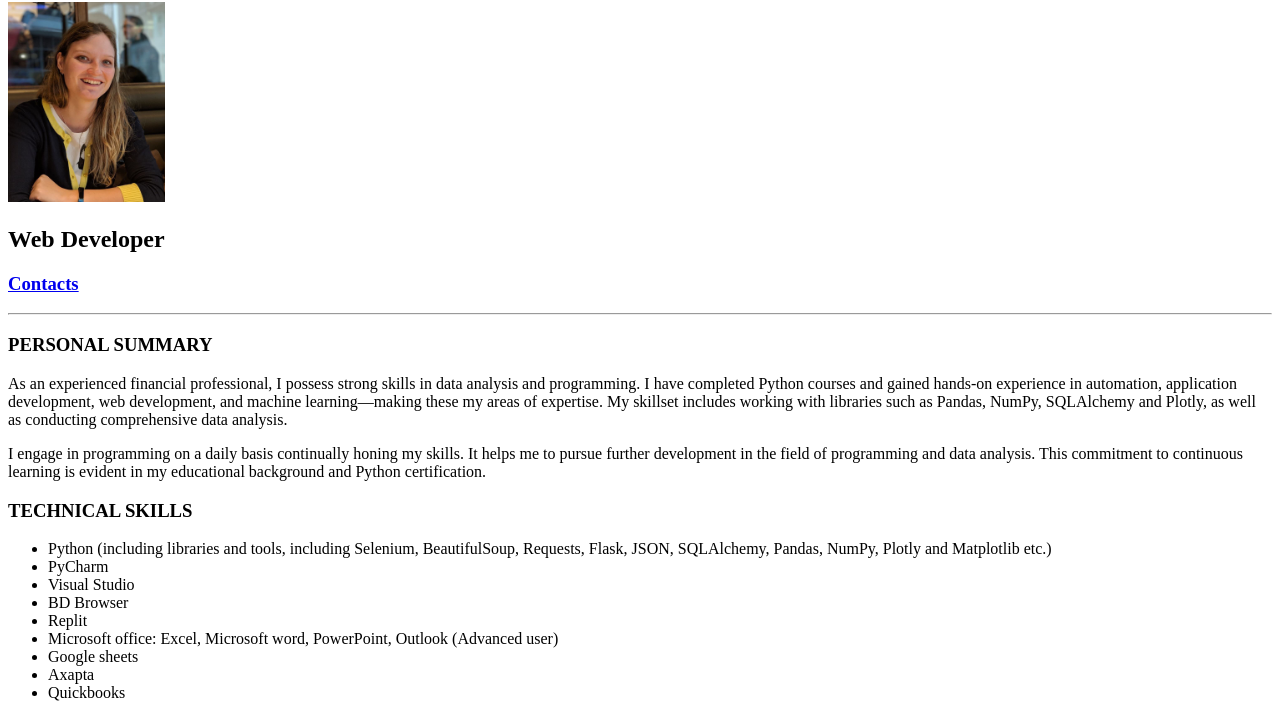
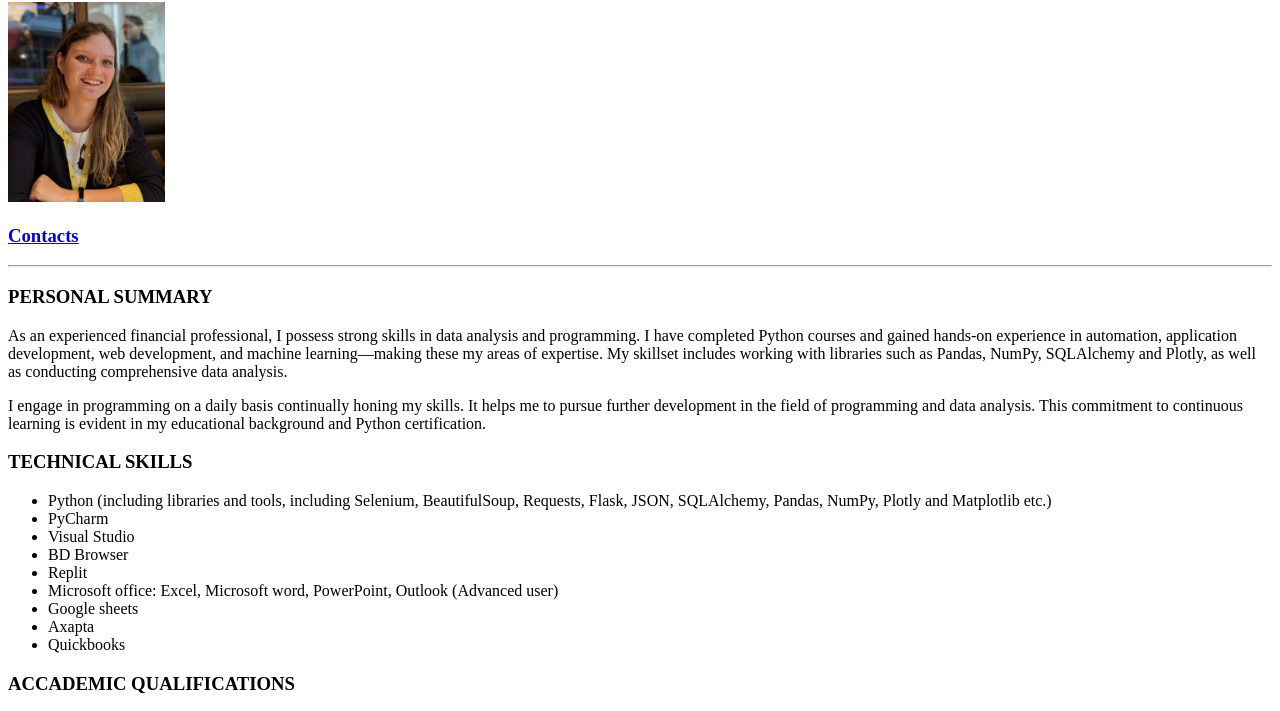
Before and after one commit to IrinaDrachevskaia/CV, a plain HTML site: page index.html in a window 1280 px wide. Shown: the part 78-789 px from the top of the page. Drawn offline with Linux system fonts and the light colour scheme.

Commit message:
Update index.html

```diff
--- a/index.html
+++ b/index.html
@@ -7,7 +7,6 @@
 <body>
     <h1>Irina Drachevskaia</h1>
     <img src="./assets/images/Irina.jpeg" height="200" alt="Irina's photo"/>
-    <h2>Web Developer</h2>
     <h3><a href="./contact.html">Contacts</a></h3>
     <hr/>
     <h3>PERSONAL SUMMARY</h3>
```
